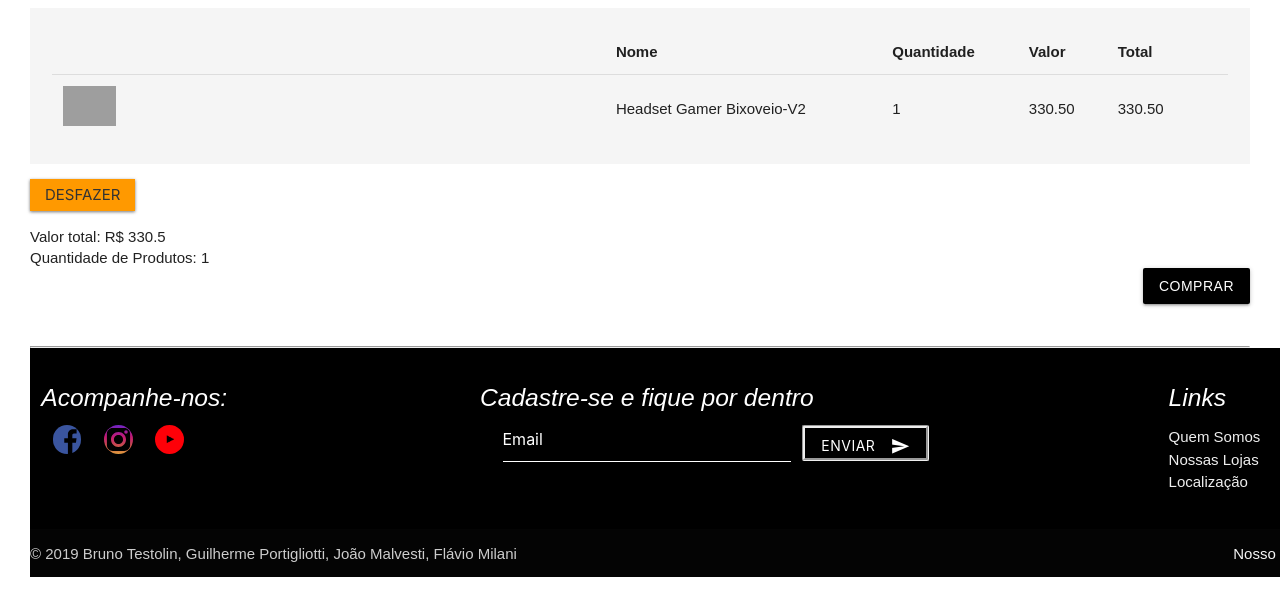
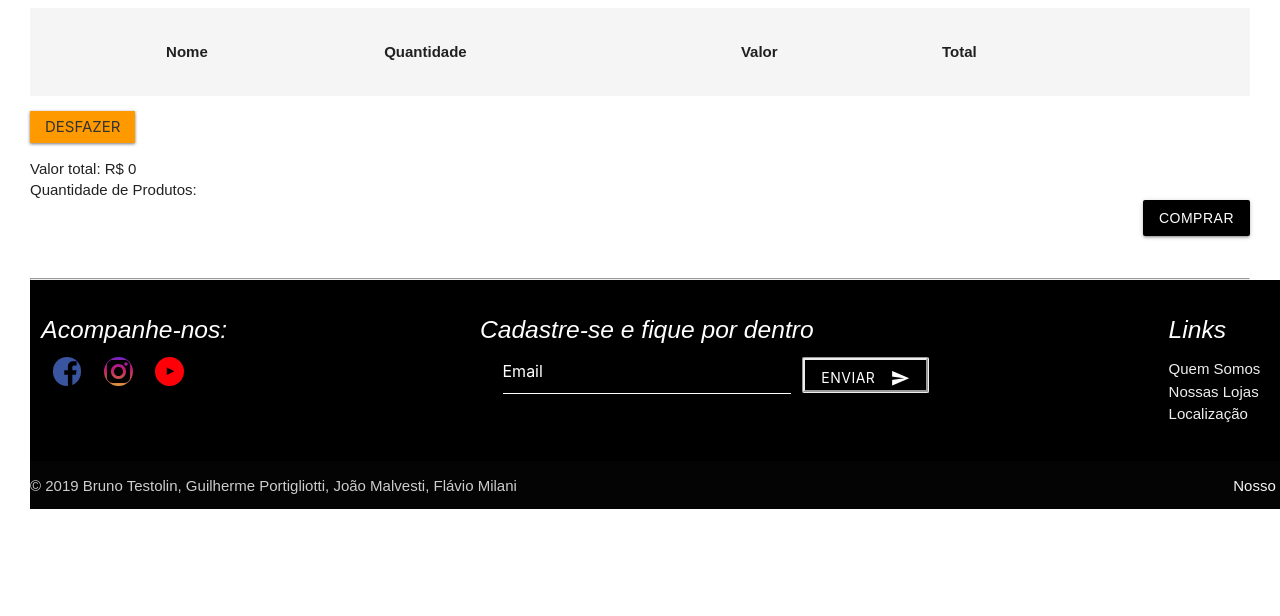
Before and after one commit to Tsumakami/LPIII, a plain HTML site: page pages/carrinho.html in a window 1280 px wide. Shown: the part 178-794 px from the top of the page. Drawn offline with nearby package versions, Linux system fonts and the light colour scheme; no server answers; grey boxes are pictures that could not be loaded.

Commit message:
Tentativa de passar a quantidade de produtos pro carrinho

```diff
--- a/pages/carrinho.html
+++ b/pages/carrinho.html
@@ -32,21 +32,15 @@
                 <td></td>
               </tr>
             </thead>
-            <tbody>
-              <tr>
-                <td><img src="https://cdn.pichau.com.br/catalog/product/cache/14035723553183b9d29277c409fc60a6/g/9/g933-3.jpg" style="width: 10%;"></td>
-                <td>Headset Gamer Bixoveio-V2</td>
-                <td>1</td>
-                <td>330.50</td>
-                <td class="item-total">330.50</td>
-                <td><a href="" class="remove-item">remover</a></td>
-              </tr>
+
+            <tbody class="prod">
+
             </tbody>
           </table>
 
           <div><input type="button" class="undo" value="Desfazer" /></div>
           <div><strong>Valor total: </strong> R$ <span class="valorTotal">0</span></div>
-          <div><strong>Quantidade de Produtos: </strong> <span class="qtdProdutos">0</span></div>
+          <div><strong>Quantidade de Produtos: </strong> <span class="quantidade"></span></div>
           <div align="right"><a href="checkout.html" class="waves-effect waves-light black btn">Comprar</a></div>
         </div>
 
@@ -62,5 +56,23 @@
     <script src="../scripts/Controllers/CheckoutController.js"></script>
     <script src="../scripts/carrinho.js"></script>
 
+    <script>
+
+              let quanti = $('#quantidade').load(href + '#mostraquant');
+              for(let i = 0; i < quanti; i++){
+                $("#prod").append(
+                  `<tr>
+                <td><img src="https://cdn.pichau.com.br/catalog/product/cache/14035723553183b9d29277c409fc60a6/g/9/g933-3.jpg" style="width: 10%;"></td>
+                <td>Headset Gamer Bixoveio-V2</td>
+                <td>1</td>
+                <td>330.50</td>
+                <td class="item-total">330.50</td>
+                <td><a href="" class="remove-item">remover</a></td>
+              </tr>`
+                )
+              }
+
+              </script>
+
 </body>
 </html>
```
